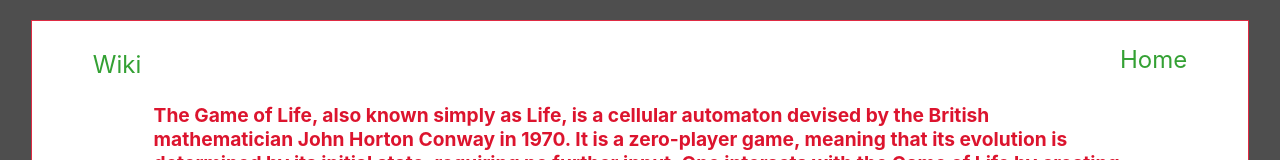
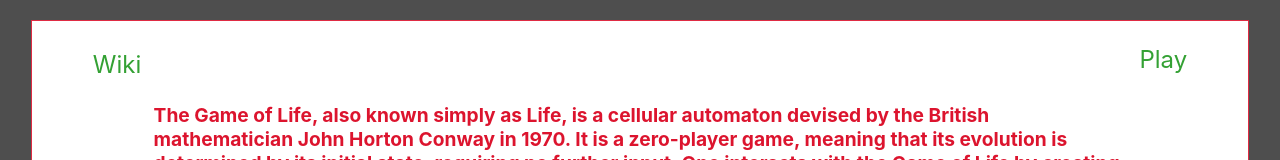
Before and after one commit to FreedomWriter/conways-gol, a React (Create React App) app: page /rules in a window 1280 px wide. Shown: the top 160 px of the page. Built offline with nearby package versions, Linux system fonts and the light colour scheme.

Commit message:
changed home to play

```diff
--- a/src/componenets/Rules/Rules.js
+++ b/src/componenets/Rules/Rules.js
@@ -2,12 +2,10 @@
 
 import { Link } from "react-router-dom";
 
-
 export default function Rules() {
   return (
     <div className="rules">
-
-      <Link to="/">Home</Link>{" "}
+      <Link to="/">Play</Link>{" "}
       <a
         className="wiki"
         href="https://en.wikipedia.org/wiki/Conway%27s_Game_of_Life"
@@ -38,7 +36,6 @@
       <p>
         4. Any dead cell with exactly three live neighbours becomes a live cell,
         as if by reproduction.
-
       </p>
     </div>
   );
```
